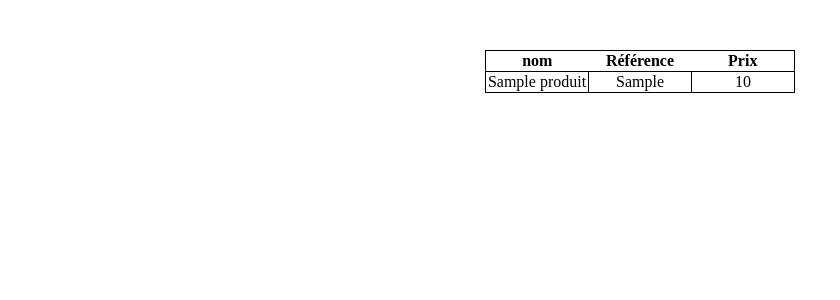
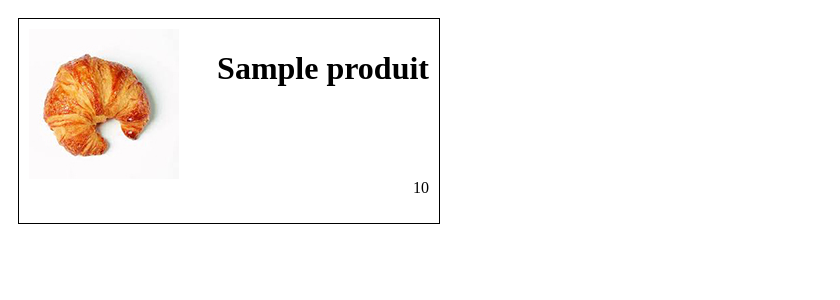
Before and after one commit to celine31/commerce, a PHP site: page /td3/index.php in a window 1280 px wide. Shown: the top 300 px of the page, without its empty margins (0-840 px from the left). Run offline with PHP 8.4, Linux system fonts and the light colour scheme; tables that the repository leaves empty or names only in its code hold one stand-in row (values such as "Sample post").

Commit message:
td3 fini

```diff
--- a/commerce/td3/css/commerce.css
+++ b/commerce/td3/css/commerce.css
@@ -1,11 +1,26 @@
-table, td{
-    border: 1px solid black;
-    border-collapse: collapse;
-    text-align: center;
-    margin-left: auto;
-    margin-right:auto;
-    margin-top:50px;
-    }
-    td{
-        width:100px;
-    }
+#conteneur{
+    display: flex;
+    flex-direction: row;
+    align-content: space-between;
+    width: 1000px;
+   }
+   .vignette{
+       border:1px solid black;
+       min-width:400px;
+       margin:10px;
+       padding:10px;
+   }
+   img{
+      float:left;
+   }
+   h1{
+       float: right;
+   }
+   p{
+       clear: both ;
+       text-align:right;
+   }
+   .null{
+       text-align:left;
+       font-size: 25px;
+   }
--- a/commerce/td3/index.php
+++ b/commerce/td3/index.php
@@ -5,18 +5,17 @@ const OPT = [PDO::MYSQL_ATTR_INIT_COMMAND => "SET NAMES 'utf8mb4'",
     PDO::ATTR_ERRMODE => PDO::ERRMODE_EXCEPTION];
 try {
     $pdo = new PDO(DSN, LOG, '', OPT);
-
 } catch (PDOException $e) {
-     exit("Erreur : {$e->getMessage()}");
+    exit("Erreur : {$e->getMessage()}");
 }
-/*$req = "DELETE FROM produit WHERE id_produit=3";
-echo $pdo->exec($req);*/
+/* $req = "DELETE FROM produit WHERE id_produit=3";
+  echo $pdo->exec($req); */
 ?>
 <?php
-        $req="SELECT * FROM produit ORDER BY nom ";
-        $jeu=$pdo->query($req);
-        $jeu->setFetchMode(PDO::FETCH_OBJ);
-        $tab=$jeu->fetchAll();
+$req = "SELECT * FROM produit ORDER BY nom ";
+$jeu = $pdo->query($req);
+$jeu->setFetchMode(PDO::FETCH_OBJ);
+$tab = $jeu->fetchAll();
 ?>
 <!DOCTYPE html>
 <html>
@@ -26,23 +25,21 @@ echo $pdo->exec($req);*/
         <link rel = "stylesheet" href="css/commerce.css"/>
     </head>
     <body>
-         <table>
+        <div id ="conteneur">
+        <?php foreach ($tab as $prod) {
+            $file="img/prod_{$prod->id_produit}_v.jpg"
+            ?>
+        <div class="vignette">
+            <?php if (file_exists($file)){?>
+            <img src = "img/prod_<?= $prod->id_produit?>_v.jpg" alt= "image"/>
+            <?php }
+            else echo "vignette indisponible"?>
+            <h1><?= $prod->nom ?></h1>
+            <p> <?= $prod->prix ?></p>
+        </div>
 
-           <tr>
-               <th> nom </th>
-               <th> Référence </th>
-               <th> Prix </th>
-           </tr>
-           <?php foreach($tab as $prod){?>
-          <tr>
-               <td><?=$prod->nom?>
-               </td>
-               <td><?=$prod->ref?>
-               </td>
-               <td><?=$prod->prix?>
-               </td>
-           <?php }?>
-            </table>
+    <?php } ?>
+        </div>
 
-    </body>
+</body>
 </html>
```
Also changed, not shown: commerce/td3/img/prod_1_p.jpg (added), commerce/td3/img/prod_1_v.jpg (added), commerce/td3/img/prod_2_p.jpg (added), commerce/td3/img/prod_2_v.jpg (added), commerce/td3/img/prod_4_p.jpg (added), commerce/td3/img/prod_4_v.jpg (added), commerce/td3/img/prod_5_p.jpg (added), commerce/td3/img/prod_5_v.jpg (added), commerce/td3/img/prod_6_p.jpg (added), commerce/td3/img/prod_6_v.jpg (added), commerce/td3/img/prod_7_p.jpg (added), commerce/td3/img/prod_7_v.jpg (added), commerce/td3/img/prod_8_p.jpg (added), commerce/td3/img/prod_8_v.jpg (added), 2 more files.
